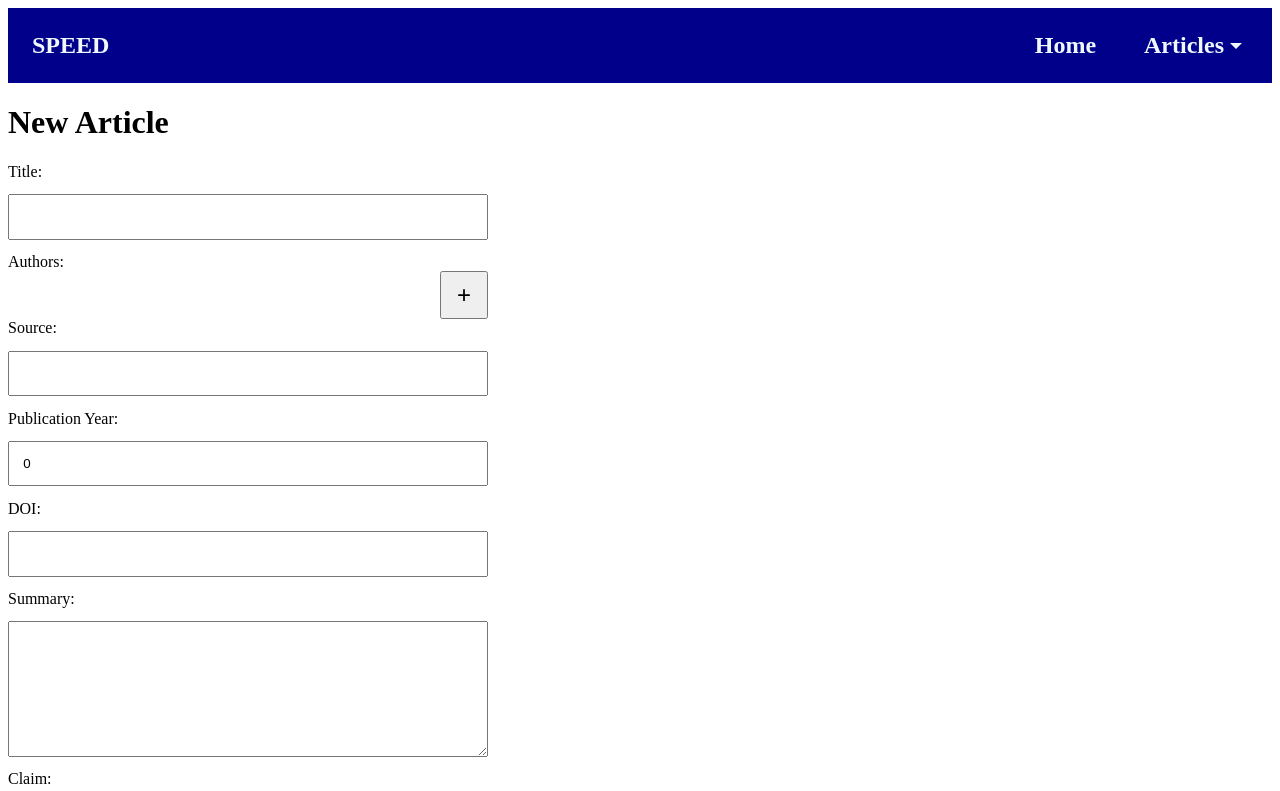
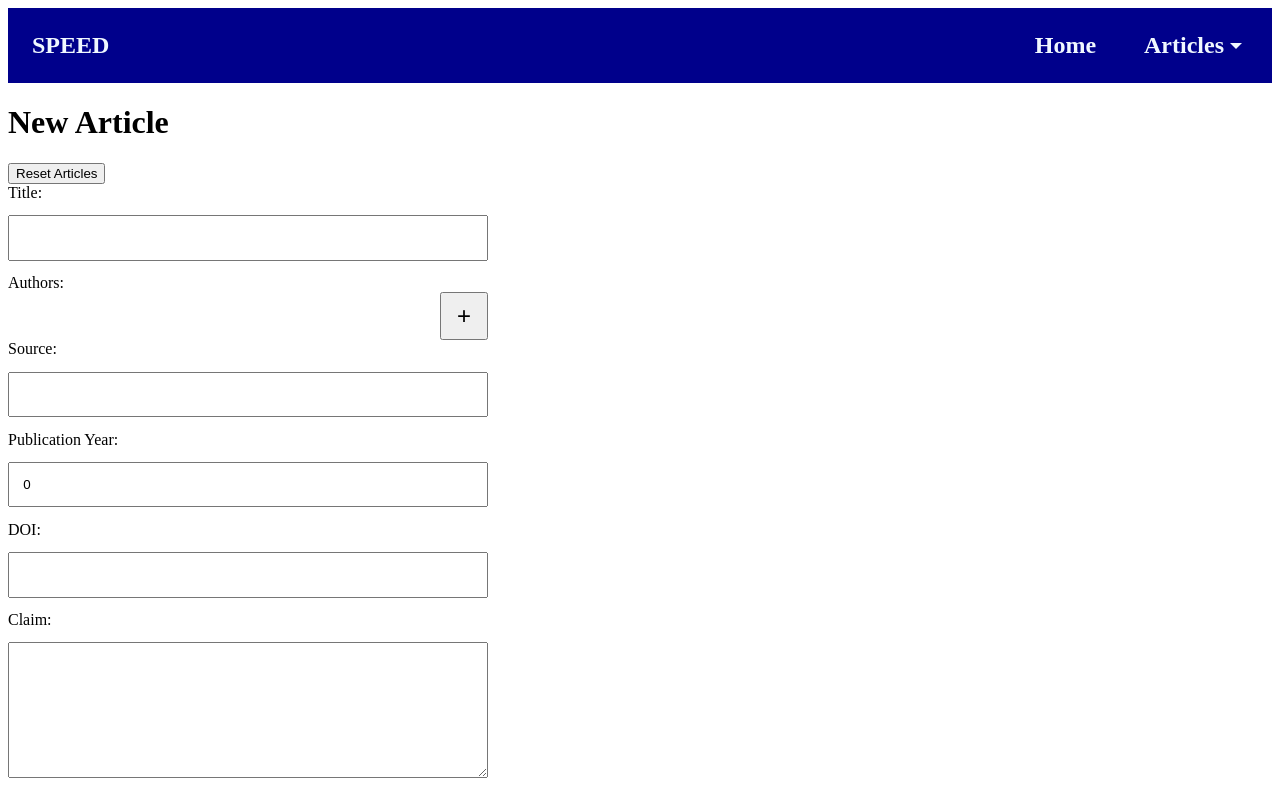
Before and after one commit to TacticalAxis/CISE_Week4, a Next.js app in the folder frontend/: page /articles/new in a window 1280 px wide. Shown: the top 791 px of the page. Built offline with nearby package versions, Linux system fonts and the light colour scheme.

Commit message:
Reformat form module css Add delete http request Add reset articles button to new article form

```diff
--- a/frontend/src/pages/articles/new.tsx
+++ b/frontend/src/pages/articles/new.tsx
@@ -2,6 +2,7 @@ import { FormEvent, useState } from "react";
 import axios from "axios";
 import router from "next/router";
 import formStyles from "../../../styles/Form.module.scss";
+import dummyData from "../../utils/dummydata";
 
 const NewDiscussion = () => {
   const [title, setTitle] = useState("");
@@ -14,6 +15,39 @@ const NewDiscussion = () => {
   const [evidence, setEvidence] = useState("");
   const [linkedDiscussion, setLinkedDiscussion] = useState("");
 
+  const resetToDefaultArticles = async () => {
+    try {
+      // Delete all existing articles
+      await axios.delete(`${process.env.NEXT_PUBLIC_API_URL}/researchPapers`);
+
+      // Loop through the dummy data and post each article
+      for (const article of dummyData) {
+        const newArticle = {
+          title: article.title,
+          authors: article.authors.split(", "),
+          source: article.source || "N/A", // If there is no source, use "N/A"
+          publicationYear: article.pubyear.toString() || "N/A", // If there is no publication year, use "N/A"
+          doi: article.doi || "N/A", // If there is no DOI, use "N/A"
+          claim: article.claim || "N/A", // If there is no claim, use "N/A"
+          evidence: article.evidence || "N/A", // If there is no evidence, use "N/A"
+        };
+
+        await axios.post(
+          `${process.env.NEXT_PUBLIC_API_URL}/researchPapers`,
+          newArticle
+        );
+      }
+
+      // You can navigate or refresh the data here as needed
+      alert("Default articles added successfully!");
+
+      // Redirect to articles page
+      router.push("/articles");
+    } catch (error) {
+      alert("An error occurred while adding default articles: " + error);
+    }
+  };
+
   const submitNewArticle = async (event: FormEvent<HTMLFormElement>) => {
     event.preventDefault();
 
@@ -25,10 +59,8 @@ const NewDiscussion = () => {
       source,
       publicationYear: strPubYear,
       doi,
-      summary,
       claim,
       evidence,
-      linked_discussion: linkedDiscussion,
     };
 
     try {
@@ -43,13 +75,11 @@ const NewDiscussion = () => {
       setSource("");
       setPubYear(0);
       setDoi("");
-			setSummary("");
-			setClaim(""); // Added claim
-			setEvidence(""); // Added evidence
-			setLinkedDiscussion("");
+      setClaim("");
+      setEvidence("");
 
-			// redirect to /
-			router.push("/");
+      // redirect to the articles page
+      router.push("/articles");
     } catch (error) {
       // show an alert if there is an error
       alert(error);
@@ -77,6 +107,9 @@ const NewDiscussion = () => {
   return (
     <div className="container">
       <h1>New Article</h1>
+      <button onClick={resetToDefaultArticles} type="button">
+        Reset Articles
+      </button>
       <form className={formStyles.form} onSubmit={submitNewArticle}>
         <label htmlFor="title">Title:</label>
         <input
@@ -157,13 +190,6 @@ const NewDiscussion = () => {
             setDoi(event.target.value);
           }}
         />
-        <label htmlFor="summary">Summary:</label>
-        <textarea
-          className={formStyles.formTextArea}
-          name="summary"
-          value={summary}
-          onChange={(event) => setSummary(event.target.value)}
-        />
         <label htmlFor="claim">Claim:</label> {/* Added claim input */}
         <textarea
           className={formStyles.formTextArea}
```
Also changed, not shown: frontend/styles/Form.module.scss (indentation only), 1 other file (tests, documents, lock files or other folders). Lines whose indentation alone changed are shown as unchanged.
